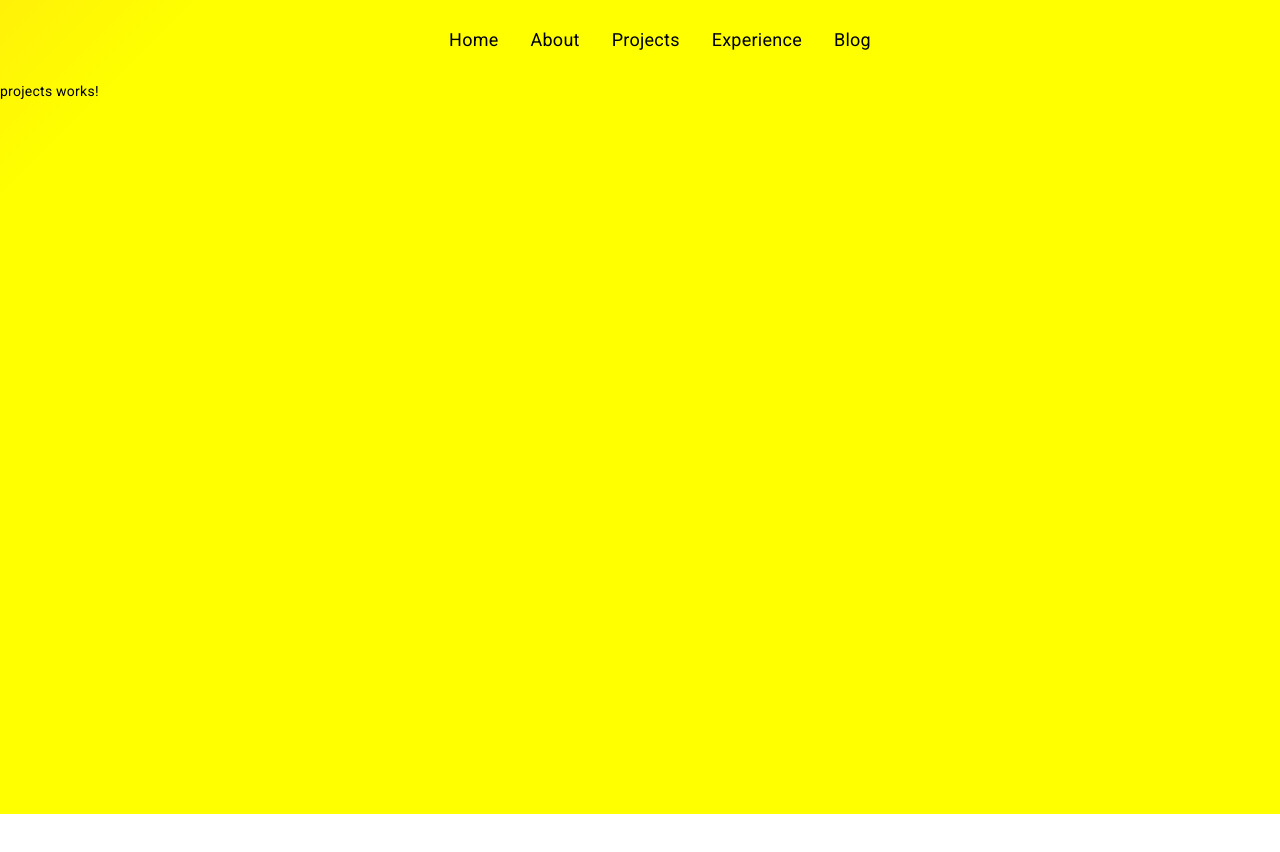
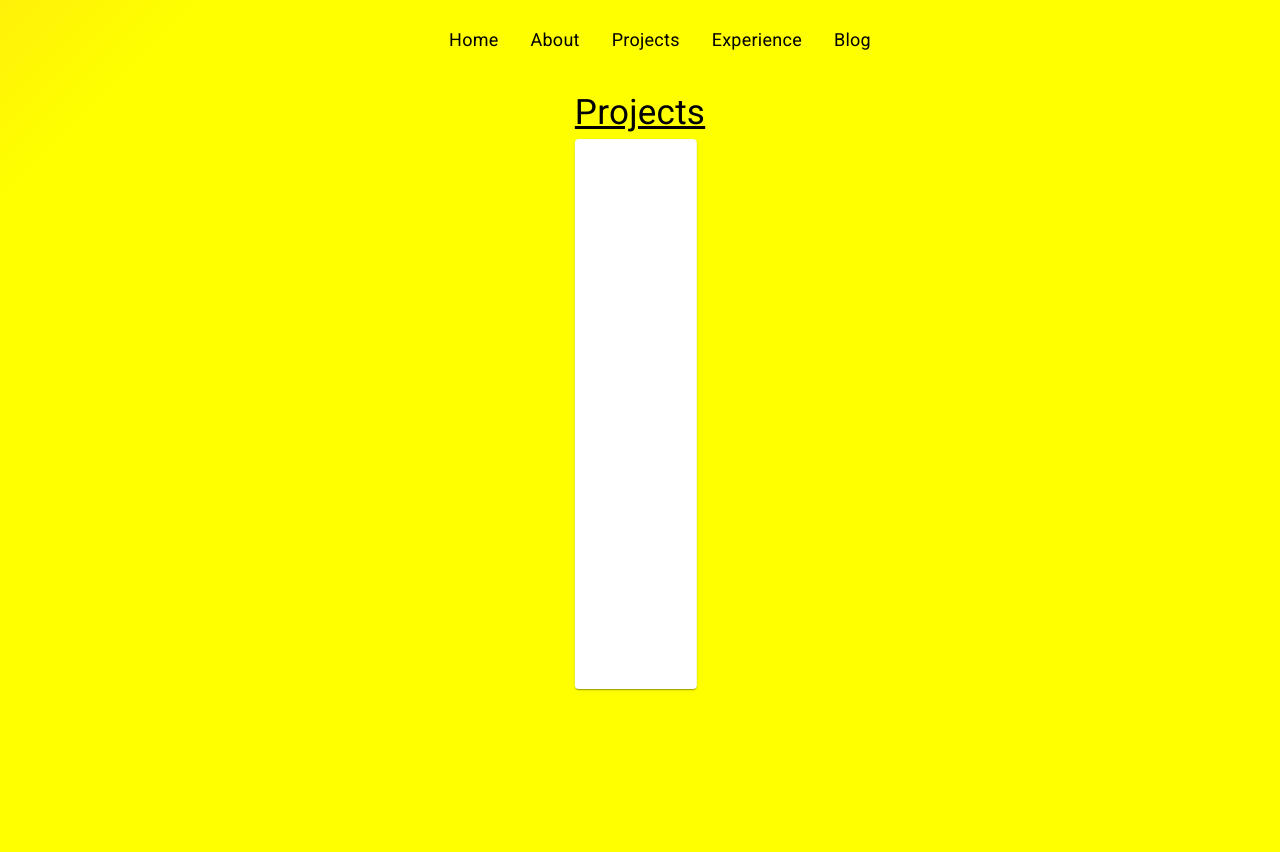
Before and after one commit to keerthikmr/Portfolio, an Angular app in the folder portfolio-app/: page /projects in a window 1280 px wide. Shown: the top 852 px of the page. Before the commit the page ends 814 px from the top, so only its background shows below. Built offline with nearby package versions, Linux system fonts and the light colour scheme.

Commit message:
Create placeholders for all pages

```diff
--- /dev/null
+++ b/portfolio-app/src/app/projects/project-card/project-card.component.css
@@ -0,0 +1,42 @@
+.blog-card {
+  height: 550px;
+  margin: 0rem .5rem .5rem 0rem;
+  justify-content: space-between;
+}
+
+.avatar-image-div {
+  width: 20%;
+}
+
+.post-image {
+  height: 50%;
+}
+
+.blog-header-image {
+  background-size: cover;
+  height: 100%;
+  width: 100%;
+}
+
+.blog-content {
+  overflow: hidden;
+}
+
+.card-titles {
+  display: flex;
+  flex-direction: column;
+  width: 80%;
+  margin-left: 1rem;
+}
+
+.mat-card-header {
+  display: flex;
+  flex-direction: row;
+  justify-content: space-between;
+  margin-bottom: 1rem;
+}
+
+.blog-subtitle {
+  display: flex;
+  justify-content: space-between;
+}
--- /dev/null
+++ b/portfolio-app/src/app/projects/project-card/project-card.component.html
@@ -0,0 +1,22 @@
+<mat-card class="blog-card">
+
+  <mat-card-header class="mat-card-header">
+    <div class="avatar-image-div">
+      <div mat-card-avatar class="blog-header-image" style="background-image: url('{{proj_image_url}}')"></div>
+    </div>
+    <div class="card-titles">
+      <mat-card-title>{{title}}</mat-card-title>
+
+      <div class="blog-subtitle">
+        <mat-card-subtitle>{{techStack}}</mat-card-subtitle>
+      </div>
+    </div>
+  </mat-card-header>
+
+  <mat-card-content class="blog-content">
+    <p>
+      {{description}}
+    </p>
+  </mat-card-content>
+
+</mat-card>
--- /dev/null
+++ b/portfolio-app/src/app/projects/project-list/project-list.component.html
@@ -0,0 +1 @@
+<app-project-card></app-project-card>
--- /dev/null
+++ b/portfolio-app/src/app/projects/project-list/project-list.component.ts
@@ -0,0 +1,15 @@
+import { Component } from '@angular/core';
+import { ProjectCardComponent } from '../project-card/project-card.component';
+
+@Component({
+  selector: 'app-project-list',
+  standalone: true,
+  imports: [ProjectCardComponent],
+  templateUrl: './project-list.component.html',
+  styleUrl: './project-list.component.css'
+})
+export class ProjectListComponent {
+  projects = [
+    { title: 'Project1', techStack: 'stack1 stack2', description: 'lorem ipsum', githubLink: 'https://logowik.com/content/uploads/images/angular9826.logowik.com.webp', proj_image_url: 'https://www.bing.com/th?id=OIP.o0-_5Yz2Vr32GtIPXUKTLQHaEo&w=157&h=100&c=8&rs=1&qlt=90&o=6&dpr=1.5&pid=3.1&rm=2' },
+  ];
+}
--- a/portfolio-app/src/app/projects/projects.component.css
+++ b/portfolio-app/src/app/projects/projects.component.css
@@ -0,0 +1,20 @@
+.project-page {
+  height: 100%;
+  width: 100%;
+}
+
+.project {
+  position: absolute;
+  top: 50%;
+  left: 50%;
+  transform: translate(-50%, -50%);
+  display: flex;
+  flex-direction: column;
+  text-align: center;
+}
+
+.project-head {
+    font-size: 35px;
+    margin-bottom: 1rem;
+    text-decoration: underline;
+}
--- a/portfolio-app/src/app/projects/projects.component.html
+++ b/portfolio-app/src/app/projects/projects.component.html
@@ -1 +1,6 @@
-<p>projects works!</p>
+<section class="project-page">
+  <div class="project">
+    <span class="project-head">Projects</span>
+    <app-project-list></app-project-list>
+  </div>
+</section>
--- a/portfolio-app/src/app/projects/projects.component.ts
+++ b/portfolio-app/src/app/projects/projects.component.ts
@@ -1,9 +1,11 @@
 import { Component } from '@angular/core';
+import { ProjectCardComponent } from './project-card/project-card.component';
+import { ProjectListComponent } from './project-list/project-list.component';
 
 @Component({
   selector: 'app-projects',
   standalone: true,
-  imports: [],
+  imports: [ProjectCardComponent, ProjectListComponent],
   templateUrl: './projects.component.html',
   styleUrl: './projects.component.css'
 })
```
Also changed, not shown: portfolio-app/src/app/projects/project-card/project-card.component.ts (added, +18 -0 lines), portfolio-app/src/app/projects/project-list/project-list.component.css (added), 2 other files (tests, documents, lock files or other folders).
